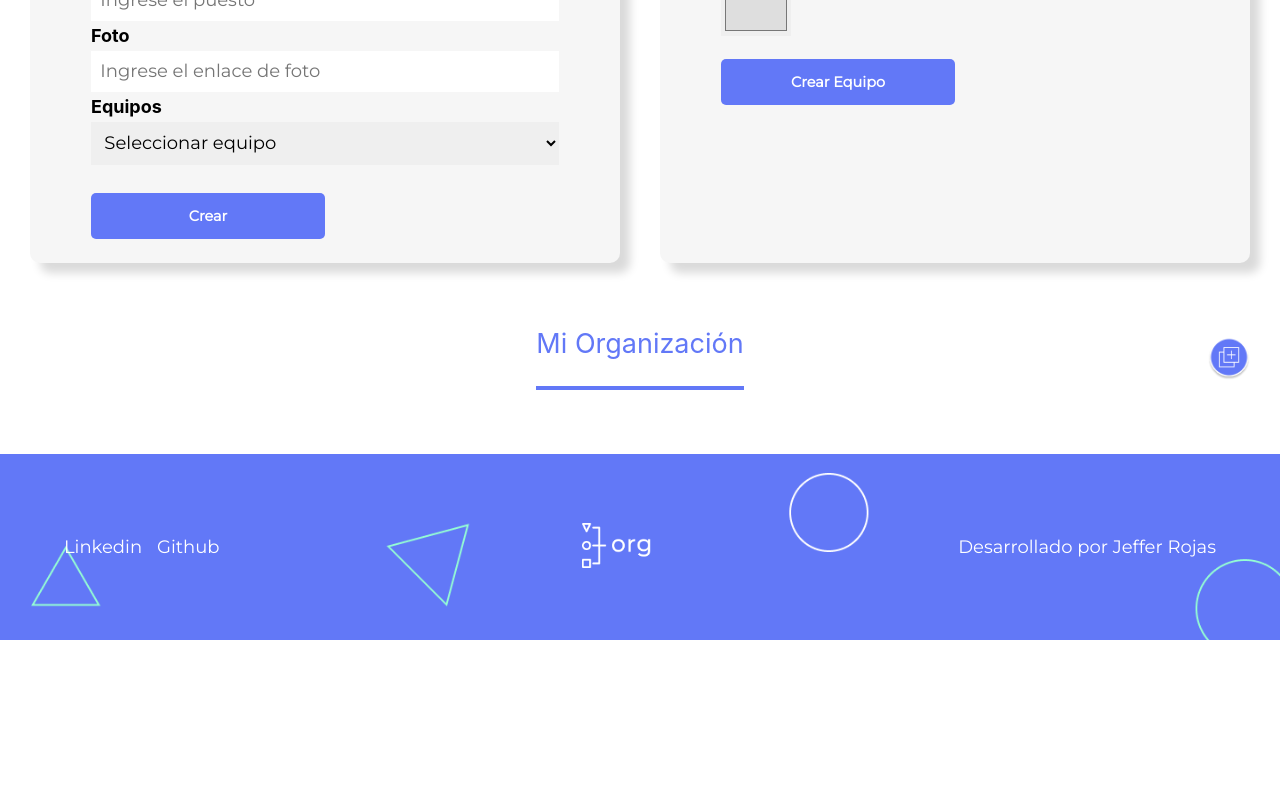
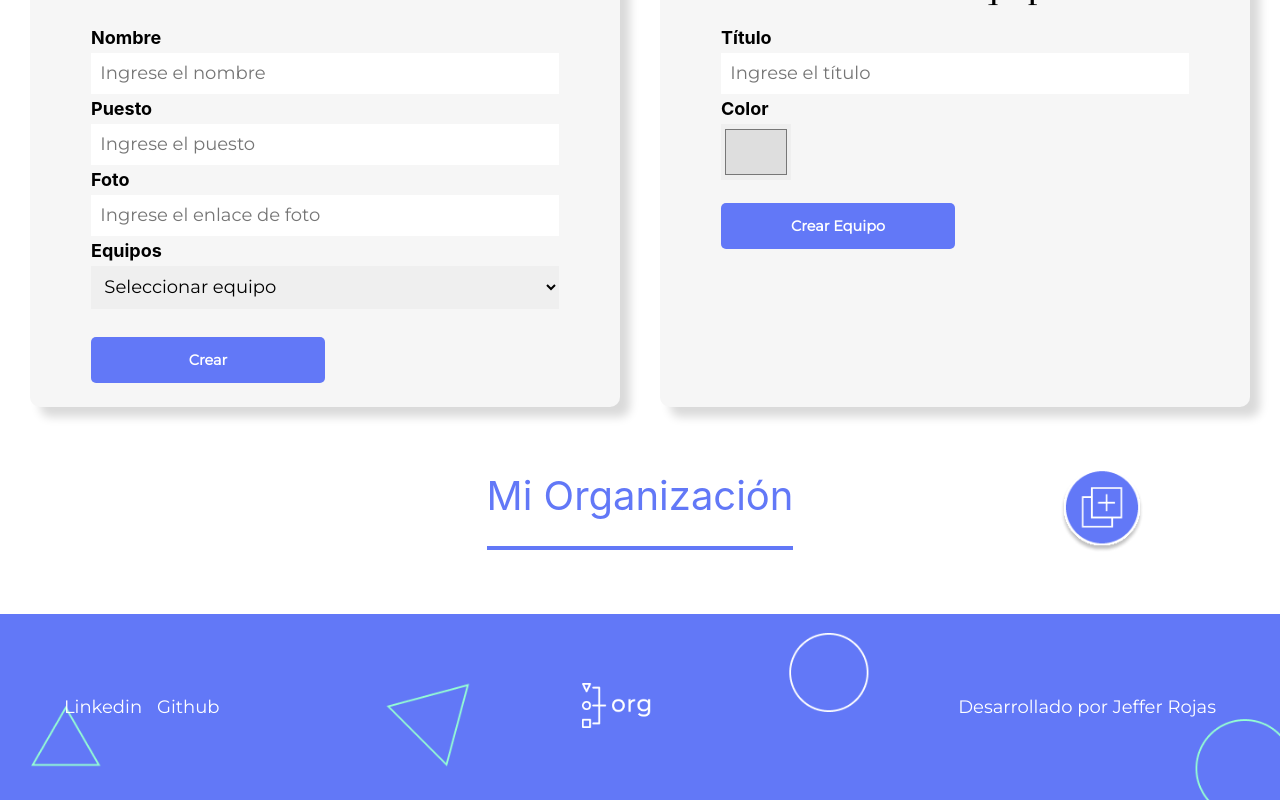
Before and after one commit to jarher/aluraOrg, a React (Create React App) app in the folder client/: page / in a window 1280 px wide. Shown: the part 746-1546 px from the top of the page. Before the commit the page ends 1386 px from the top, so only its background shows below. Built offline with nearby package versions, Linux system fonts and the light colour scheme.

Commit message:
filtro de registro de colaborador terminado, aplicación finalizada

```diff
--- a/client/src/App.js
+++ b/client/src/App.js
@@ -56,11 +56,26 @@ function App() {
   const [isFav, setIsFav] = useState(false);
 
   const collaboratorRegister = (newCollaborator) => {
-    setCollaborators([...collaborators, newCollaborator]);
-    localStorage.setItem(
-      "collaborators",
-      JSON.stringify([...collaborators, newCollaborator])
-    );
+    const compareObjects = (coll, newCollaborator) => {
+      for (let object of coll) {
+        if (
+          object.name.toLowerCase() === newCollaborator.name.toLowerCase() &&
+          object.team.toLowerCase() === newCollaborator.team.toLowerCase()
+        ) {
+          return true;
+        }
+      }
+      return false;
+    };
+    if (compareObjects(collaborators, newCollaborator)) {
+      alert("El colaborador ya existe en el equipo");
+    } else {
+      setCollaborators([...collaborators, newCollaborator]);
+      localStorage.setItem(
+        "collaborators",
+        JSON.stringify([...collaborators, newCollaborator])
+      );
+    }
   };
 
   const deleteCollaborator = (id) => {
@@ -82,7 +97,9 @@ function App() {
   };
 
   const createTeam = (newTeam) => {
-    const titles = teams.map((team) => team.title.toLowerCase().replaceAll(/\W+/g,""));
+    const titles = teams.map((team) =>
+      team.title.toLowerCase().replaceAll(/\W+/g, "")
+    );
     if (titles.includes(newTeam.title.toLowerCase().replaceAll(/\W+/g, ""))) {
       alert("Título ya existente");
     } else {
--- a/client/src/components/Header/header.css
+++ b/client/src/components/Header/header.css
@@ -8,3 +8,8 @@
     height: 56vh;
   }
 }
+@media (min-width: 768px) {
+  .header {
+    height: 74vh;
+  }
+}
--- a/client/src/components/MiOrg/miOrg.css
+++ b/client/src/components/MiOrg/miOrg.css
@@ -6,7 +6,6 @@
   margin: 5% 0;
 }
 .org__title {
-  /* font-size: 2.222rem; */
   font-size: 1.5rem;
   color: #6278f7;
   font-weight: 400;
@@ -14,12 +13,21 @@
   border-bottom: 4px solid #6278f7;
 }
 .org__add {
-  /* width: 100px;
-    height: 100px; */
   width: 50px;
   height: 50px;
   position: absolute;
-  /* right: 10%; */
+
   right: 2%;
   cursor: pointer;
 }
+@media (min-width: 1024px) {
+  .org__title {
+    font-size: 2.222rem;
+  }
+  .org__add {
+    width: 100px;
+    height: 100px;
+
+    right: 10%;
+  }
+}
```
